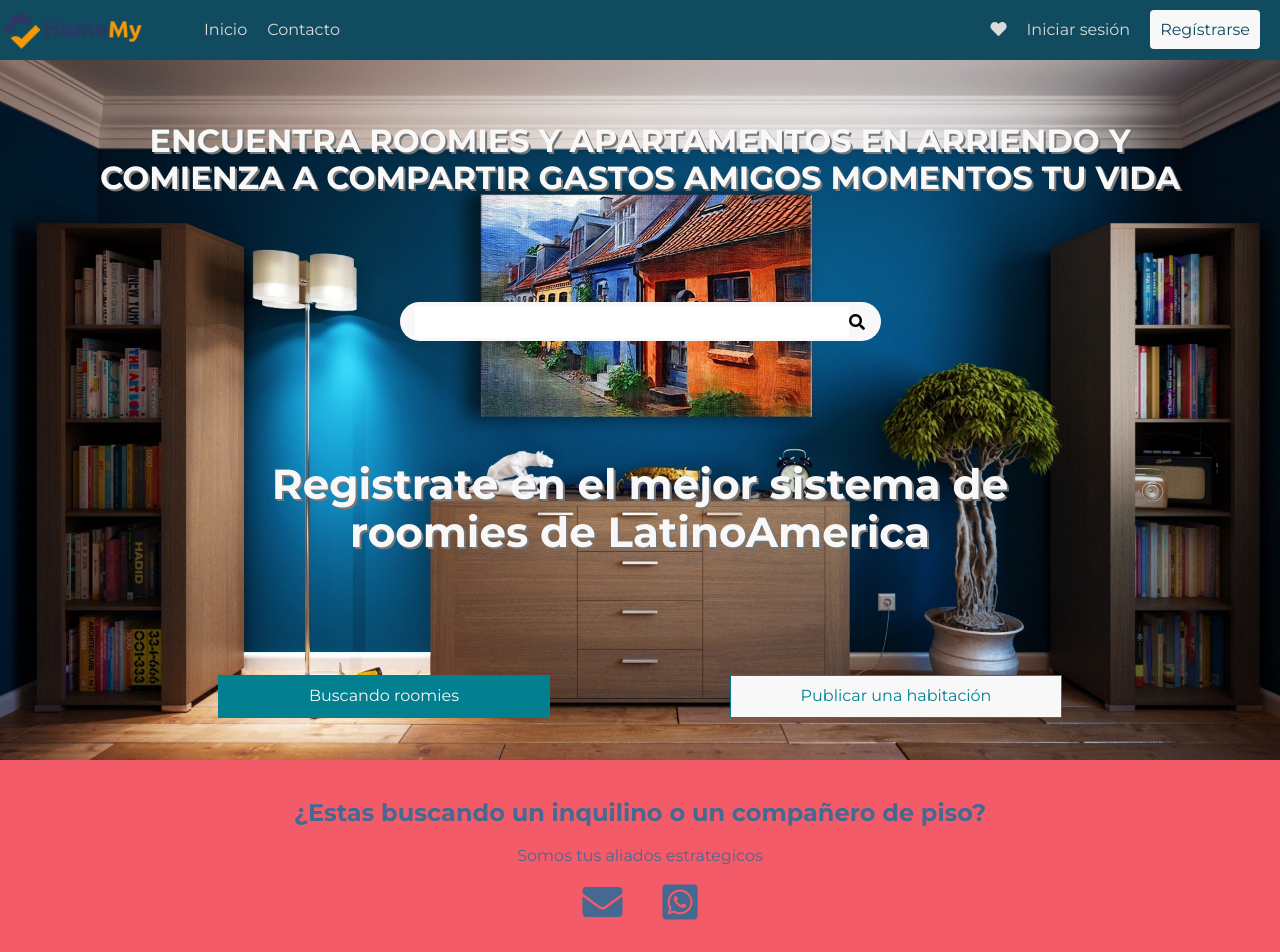
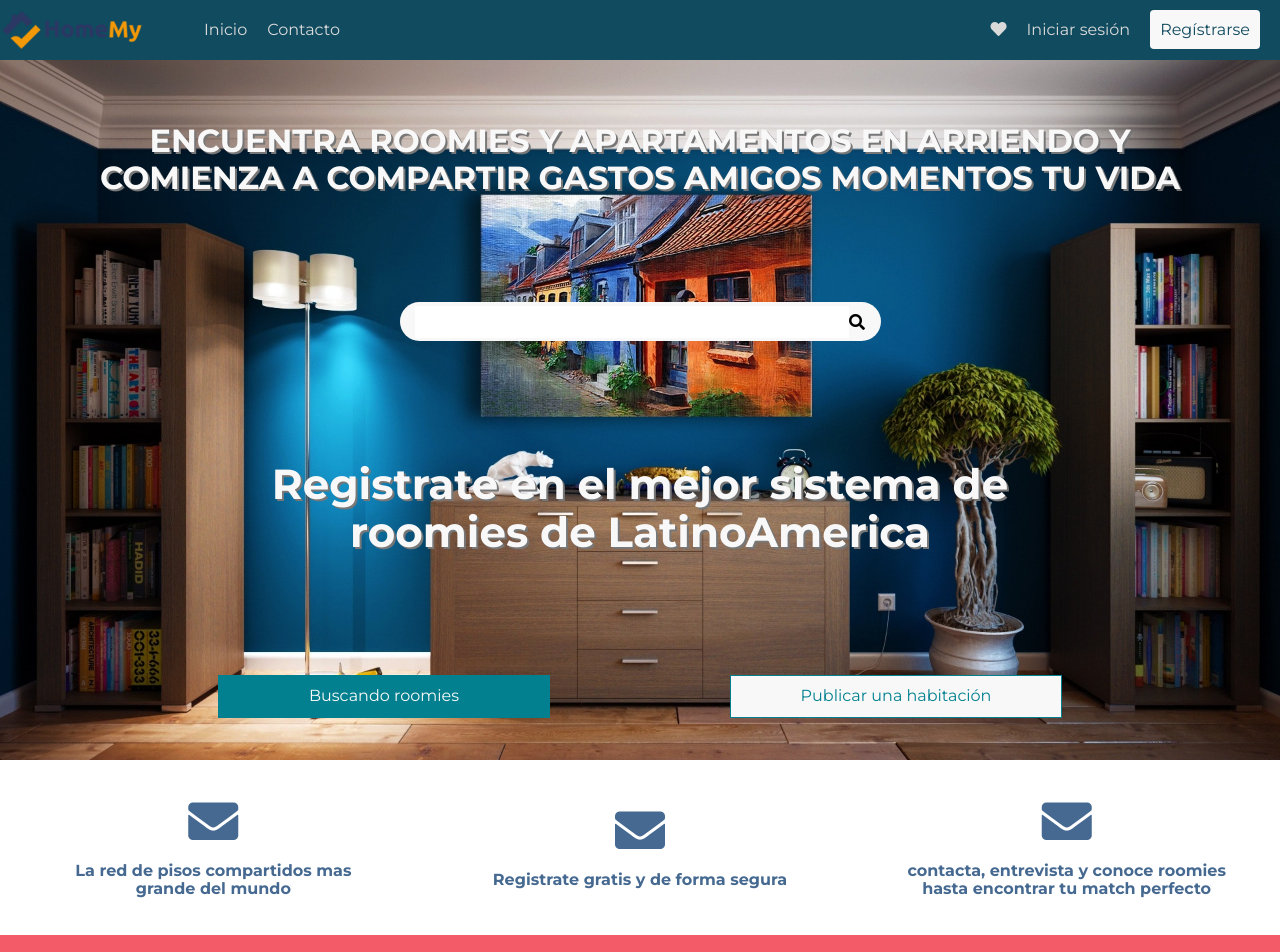
Before and after one commit to camiloVelandia/sleepSharingApp, a React app: page / in a window 1280 px wide. Shown: the top 952 px of the page. Built offline with nearby package versions, Linux system fonts and the light colour scheme.

Commit message:
ADD prom component

```diff
--- a/src/components/Contact/index.js
+++ b/src/components/Contact/index.js
@@ -1,7 +1,7 @@
 import React from 'react';
 import { Section, ImageContainer, P } from './styles';
 
-const index = () => {
+const Contact = () => {
   return (
     <Section>
       <h2>¿Estas buscando un inquilino o un compañero de piso?</h2>
@@ -18,4 +18,4 @@ const index = () => {
   );
 };
 
-export default index;
+export default Contact;
--- a/src/components/Footer/styles.js
+++ b/src/components/Footer/styles.js
@@ -23,7 +23,6 @@ export const Container = styled.div`
 export const Article = styled.article`
   width: 30%;
   height: 100%;
-  padding: 20px;
   & img {
     text-align: left;
   }
--- /dev/null
+++ b/src/components/Prom/index.js
@@ -0,0 +1,32 @@
+import React from 'react';
+import { Section, Article } from './styles';
+
+const Prom = () => {
+  return (
+    <Section>
+      <Article>
+        <figure>
+          <i className="fas fa-envelope" />
+        </figure>
+        <p>La red de pisos compartidos mas grande del mundo</p>
+      </Article>
+      <Article>
+        <figure>
+          <i className="fas fa-envelope" />
+        </figure>
+        <p>Registrate gratis y de forma segura</p>
+      </Article>
+      <Article>
+        <figure>
+          <i className="fas fa-envelope" />
+        </figure>
+        <p>
+          contacta, entrevista y conoce roomies hasta encontrar tu match
+          perfecto
+        </p>
+      </Article>
+    </Section>
+  );
+};
+
+export default Prom;
--- /dev/null
+++ b/src/components/Prom/styles.js
@@ -0,0 +1,30 @@
+import styled from 'styled-components';
+
+export const Section = styled.section`
+  display: flex;
+  align-items: center;
+  justify-content: space-around;
+  background-color: f2f2f2;
+  max-width: 1366px;
+  margin: 0 auto;
+  color: #456990;
+  padding: 20px 0;
+  @media (max-width: 767px) {
+    display: block;
+  }
+`;
+
+export const Article = styled.article`
+  margin: 0;
+  width: 25%;
+  text-align: center;
+  & figure > i {
+    font-size: 50px;
+  }
+  & p {
+    font-weight: 700;
+  }
+  @media (max-width: 767px) {
+    width: 100%;
+  }
+`;
--- a/src/container/App.jsx
+++ b/src/container/App.jsx
@@ -3,12 +3,12 @@ import React from 'react';
 import GlobalStyle from '../GlobalStyles';
 
 import Header from '../components/Header';
-import Hero from '../components/Hero'
+import Hero from '../components/Hero';
+import Prom from '../components/Prom';
 import Contact from '../components/Contact';
 import Footer from '../components/Footer';
 // import Sppiner from '../general/Sppiner'
 // import PageNotFound from '../general/ PageNotFound'
-
 
 const App = () => {
   return (
@@ -17,6 +17,7 @@ const App = () => {
       <Header />
       <Hero />
       {/* <PageNotFound /> */}
+      <Prom />
       <Contact />
       <Footer />
       {/* <Sppiner /> */}
```
